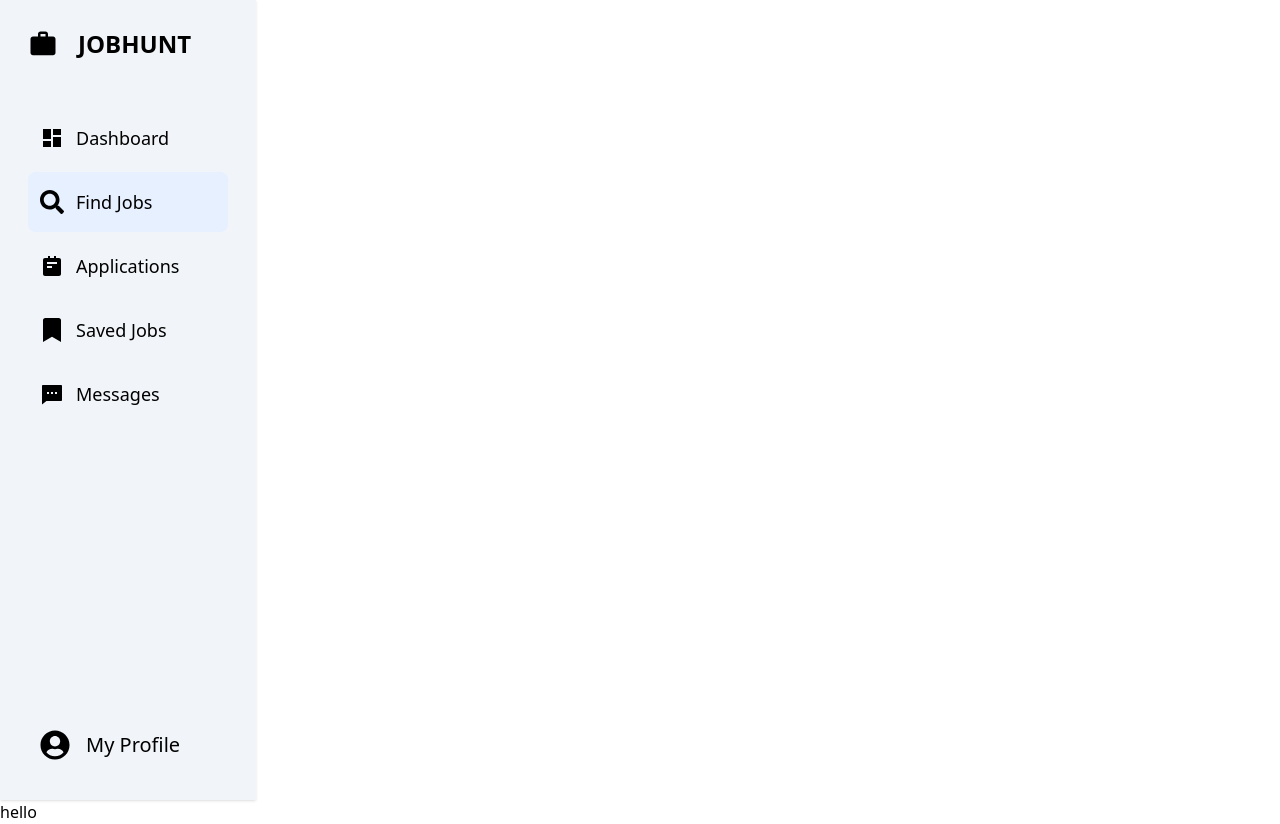
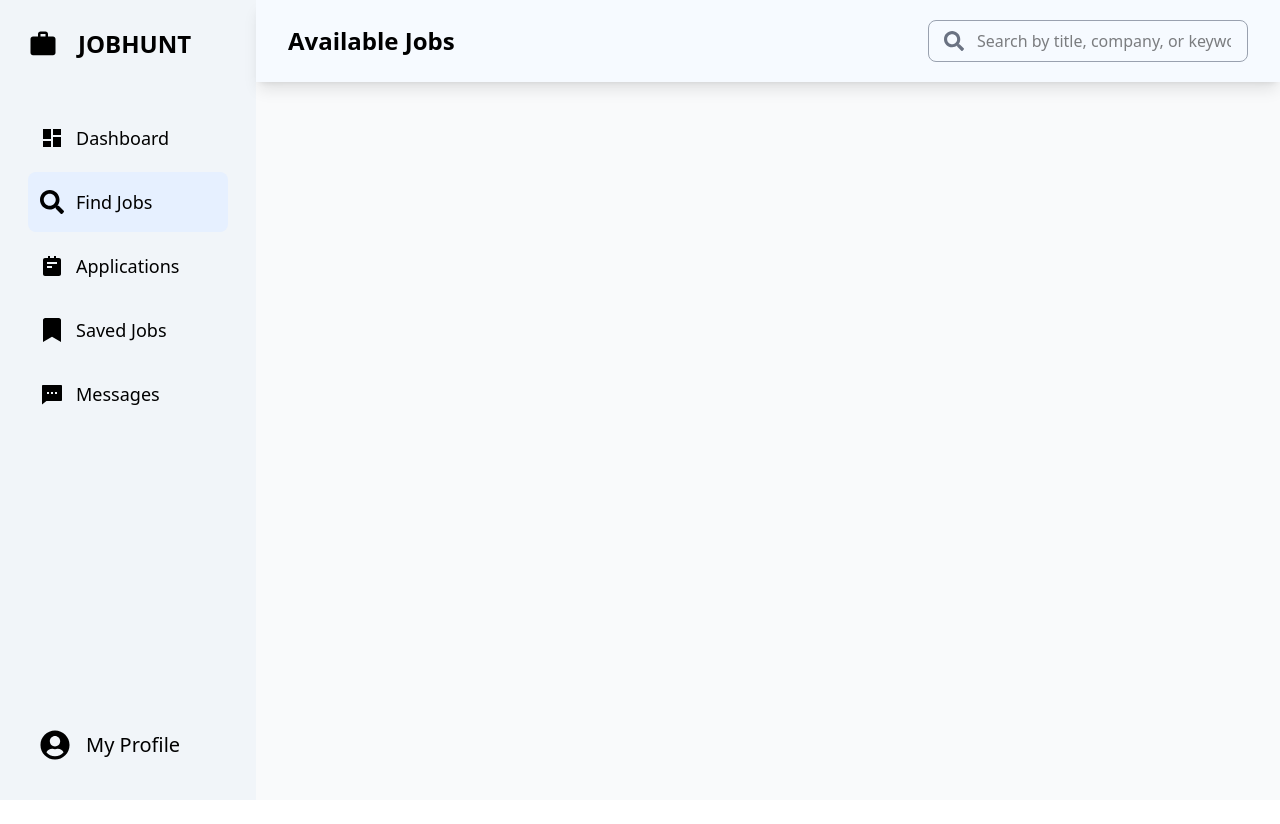
Before and after one commit to PratishBuzzra/job-listing-frontend, a React (Vite) app in the folder vite-frontend/: page /findjobs in a window 1280 px wide. After the commit the page ends 800 px from the top, so only its background shows below. Built offline with nearby package versions, Linux system fonts and the light colour scheme.

Commit message:
heading bar added

```diff
--- a/vite-frontend/src/App.jsx
+++ b/vite-frontend/src/App.jsx
@@ -1,17 +1,18 @@
 import React from 'react'
 import { Route, Routes } from 'react-router-dom'
 
-import Sidebar from './components/Sidebar'
+
 import FindJobs from './pages/FindJobs'
+import Layout from './components/Layout'
 
 const App = () => {
   return (
-    <div>
-    <Sidebar />
+    <Layout>
+
     <Routes>
       <Route path='/findjobs' element={<FindJobs />} />
     </Routes>
-    </div>
+    </Layout>
   )
 }
 
--- /dev/null
+++ b/vite-frontend/src/components/Layout.jsx
@@ -0,0 +1,18 @@
+import React from "react";
+import Sidebar from "../components/Sidebar";
+
+const Layout = ({ children }) => {
+  return (
+    <div className="flex min-h-screen">
+
+      <Sidebar />
+
+      {/* Main content */}
+      <main className="flex-1 bg-gray-50 ">
+        {children}
+      </main>
+    </div>
+  );
+};
+
+export default Layout;
--- /dev/null
+++ b/vite-frontend/src/components/header/TopOne.jsx
@@ -0,0 +1,18 @@
+import React from 'react'
+import { FaSearch } from "react-icons/fa";
+const TopOne = () => {
+  return (
+    <header className='bg-[#F6FAFF] shadow-lg px-8 py-5'>
+        <div className='flex justify-between items-center max-w-7xl mx-auto'>
+            <h2 className='font-bold text-2xl'>Available Jobs</h2>
+            <div className='relative w-1/3'>
+            <FaSearch className='absolute left-4 top-1/2 -translate-y-1/2 w-5 h-5 text-gray-500'/>
+            <input type="text" placeholder='Search by title, company, or keywords...' className='w-full pl-12 pr-4 py-2 border border-gray-400 rounded-lg' />
+            </div>
+        </div>
+
+    </header>
+  )
+}
+
+export default TopOne
--- a/vite-frontend/src/pages/FindJobs.jsx
+++ b/vite-frontend/src/pages/FindJobs.jsx
@@ -1,9 +1,10 @@
 import React from 'react'
+import TopOne from '../components/header/TopOne'
 
 const FindJobs = () => {
   return (
     <div>
-      hello
+      <TopOne />
 
     </div>
   )
```
